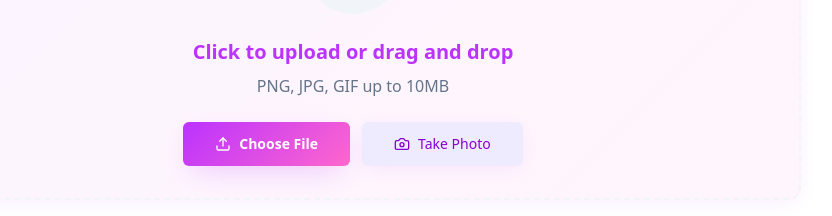
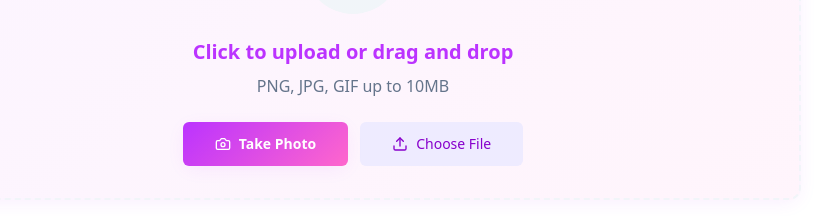
Before and after one commit to vorobushekk/picto-dish-magic, a React (Vite) app: page / in a window 1280 px wide. Shown: the part 800-1016 px from the top of the page, without its empty margins (287-1119 px from the left). Built offline with nearby package versions, Linux system fonts and the light colour scheme.

Commit message:
Reorder upload buttons
Swapped the order of the "Take Photo" and "Choose File" buttons in the menu upload component.

```diff
--- a/src/components/MenuUpload.tsx
+++ b/src/components/MenuUpload.tsx
@@ -169,17 +169,8 @@ export const MenuUpload: React.FC<MenuUploadProps> = ({ onUpload, uploadedFile,
           />
 
           <div className="flex gap-3 justify-center flex-wrap">
-            <label htmlFor="menu-upload">
-              <Button variant="hero" size="lg" className="cursor-pointer" asChild>
-                <span>
-                  <Upload className="h-5 w-5" />
-                  {language === 'ru' ? 'Выбрать файл' : 'Choose File'}
-                </span>
-              </Button>
-            </label>
-
             <Button
-              variant="secondary"
+              variant="hero"
               size="lg"
               onClick={handleCameraCapture}
               className="shadow-card hover:shadow-primary"
@@ -187,6 +178,15 @@ export const MenuUpload: React.FC<MenuUploadProps> = ({ onUpload, uploadedFile,
               <Camera className="h-5 w-5" />
               {language === 'ru' ? 'Сделать фото' : 'Take Photo'}
             </Button>
+
+            <label htmlFor="menu-upload">
+              <Button variant="secondary" size="lg" className="cursor-pointer" asChild>
+                <span>
+                  <Upload className="h-5 w-5" />
+                  {language === 'ru' ? 'Выбрать файл' : 'Choose File'}
+                </span>
+              </Button>
+            </label>
           </div>
         </div>
       </div>
```
